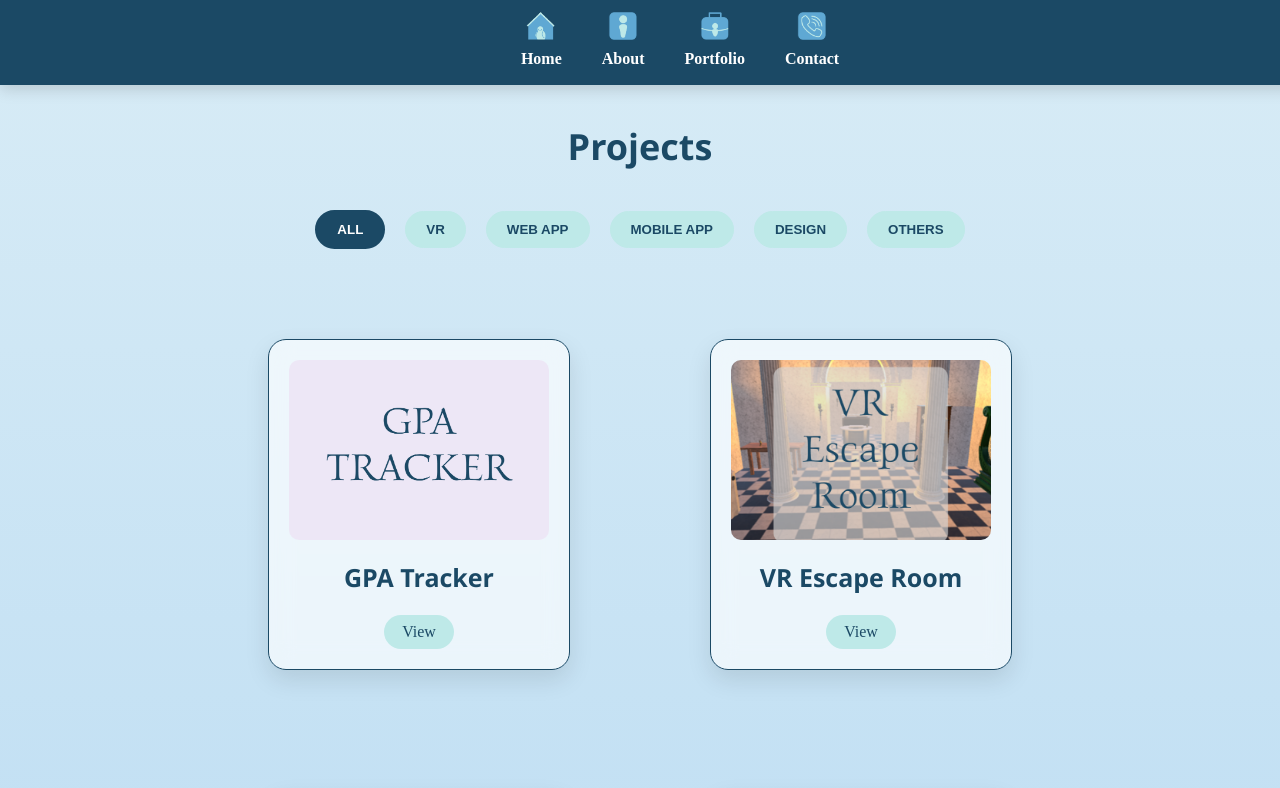
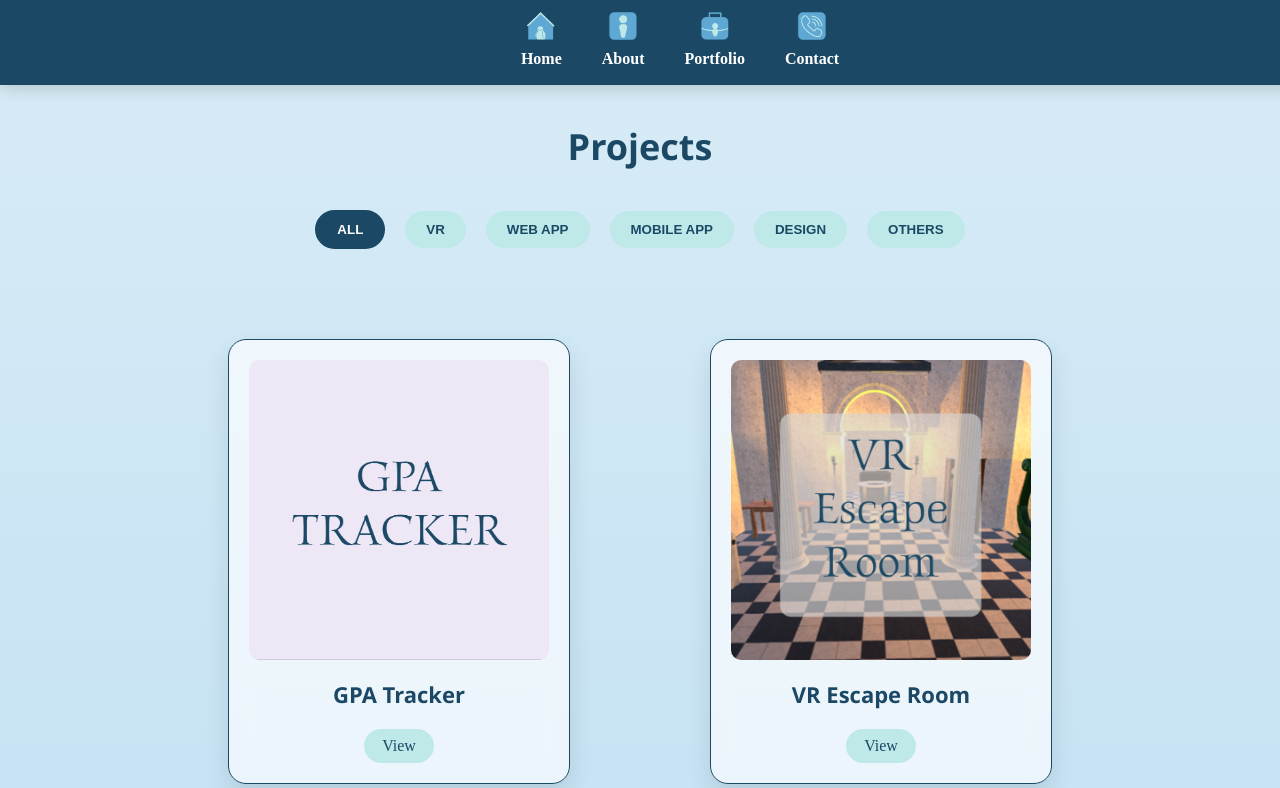
Before and after one commit to JenelleNg/Portfolio_jenelle, a React (Create React App) app: page /portfolio in a window 1280 px wide. Shown: the top 788 px of the page. Built offline with nearby package versions, Linux system fonts and the light colour scheme.

Commit message:
Update PortfolioFull.css

```diff
--- a/src/pages/PortfolioFull.css
+++ b/src/pages/PortfolioFull.css
@@ -47,7 +47,7 @@ h2 { font-size: 30px; }
 }
 
 .project-cards {
-    width: 260px;
+    width: 300px;
     background: rgba(255, 255, 255, 0.5);
     border: 2px solid #1B4965;
     border-radius: 20px;
@@ -60,14 +60,14 @@ h2 { font-size: 30px; }
 
 .project-cards img {
     width: 100%;
-    height: 180px;
+    height: 300px;
     object-fit: cover;
     border-radius: 10px;
 }
 
 
 .project-cards h2 {
-    font-size: 25px;
+    font-size: 22px;
     color: #1B4965;
     margin: 0;
     text-align: center;
```
